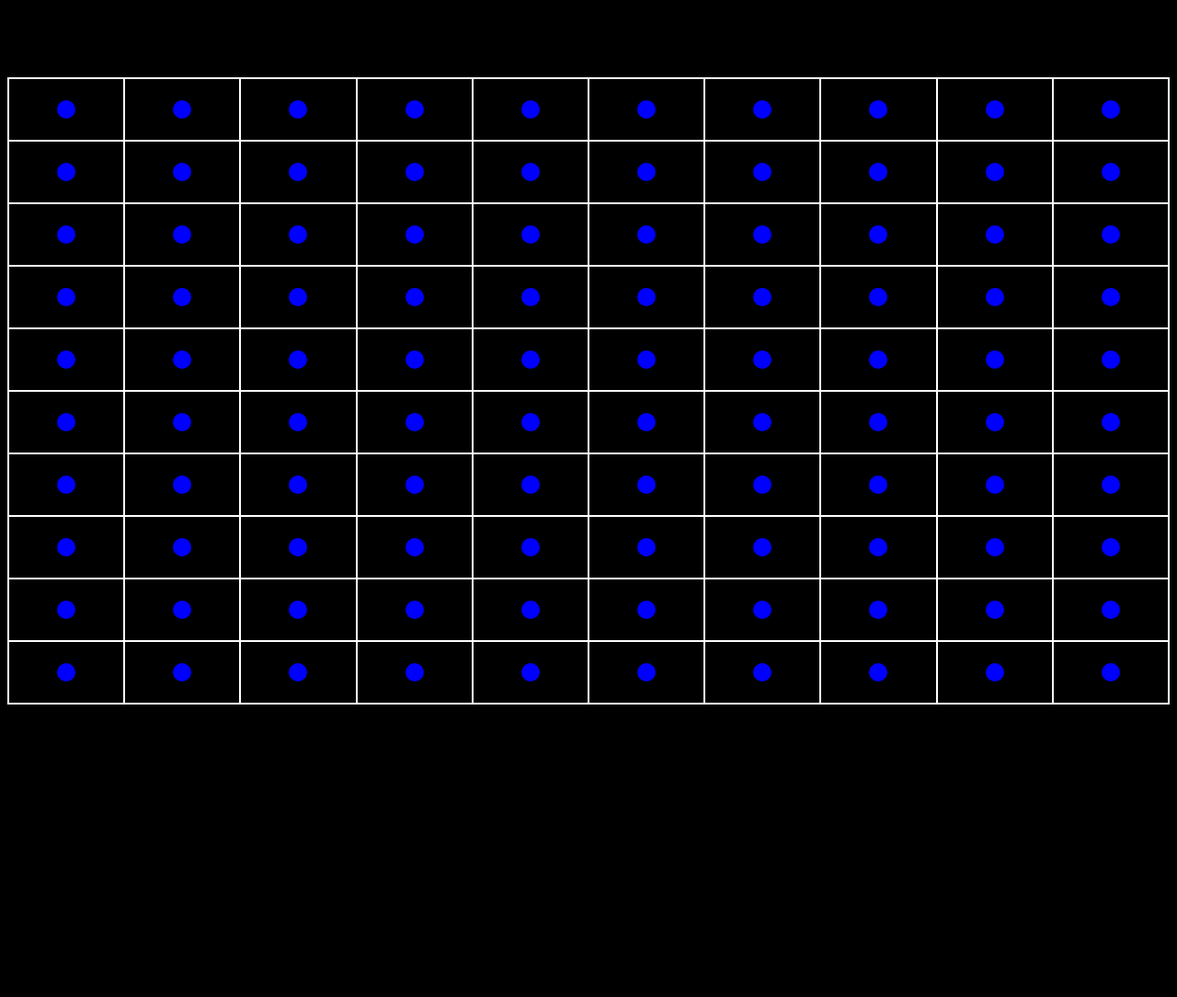
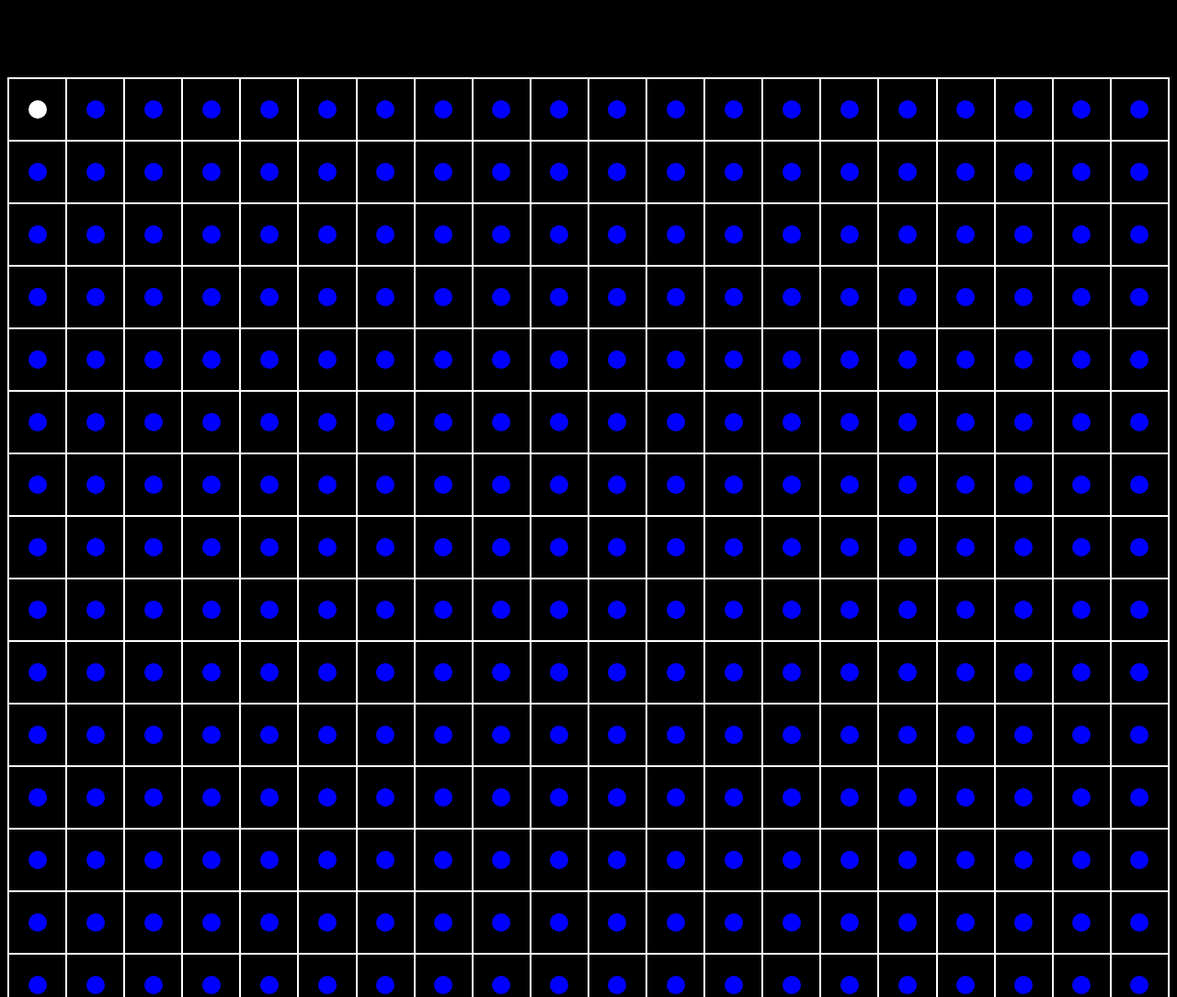
Before and after one commit to CasualProgrammer25/Game-of-Life, a plain HTML site: page index.html in a window 1280 px wide. Shown: the top 1084 px of the page at 92% size. Before the commit the page ends 800 px from the top, so only its background shows below. Drawn offline with Linux system fonts and the light colour scheme.

Commit message:
Created function to change cell colors

```diff
--- a/cells.js
+++ b/cells.js
@@ -1,6 +1,6 @@
 function createTable() {
-    const rows = 10;
-    const cols = 10;
+    const rows = 20;
+    const cols = 20;
     const CellsArray = [];
 
     var table = document.getElementById('my-table');
@@ -14,12 +14,18 @@ function createTable() {
         CellsArray[i][j] = 0;
          var td = document.createElement('td');
          tdContent= document.createElement('div');
-         tdContent.id = "circle";
+         tdContent.className = "circle";
+         tdContent.id = "circle" + i + j;
          td.appendChild(tdContent);
          row.appendChild(td)
       }
       table.appendChild(row)
     }
+}
+
+function changeColor(row, column) {
+    var cell = document.getElementById("circle" + row + column);
+    cell.className = "whiteCircle";
 }
 
 var div = document.getElementById('content');
@@ -29,3 +35,5 @@ p.textContent = 'I was appended to the div';
 div.appendChild(p);
 
 createTable();
+
+changeColor(0,0);
--- a/style.css
+++ b/style.css
@@ -26,10 +26,18 @@ tr {
   text-align: left;
 }
 
-#circle {
+.circle {
   width: 20px;
   height: 20px;
   border-radius: 50%;
   background-color: blue; /* Customize color */
   margin: auto; /* Center the circle within the td */
 }
+
+.whiteCircle {
+  width: 20px;
+  height: 20px;
+  border-radius: 50%;
+  background-color: white; /* Customize color */
+  margin: auto; /* Center the circle within the td */
+}
```
